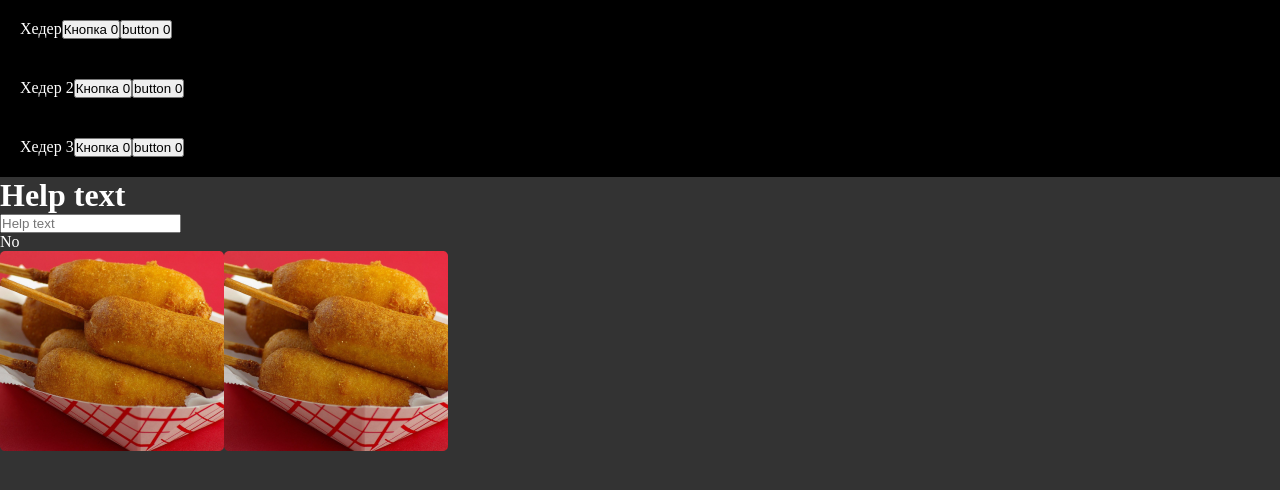
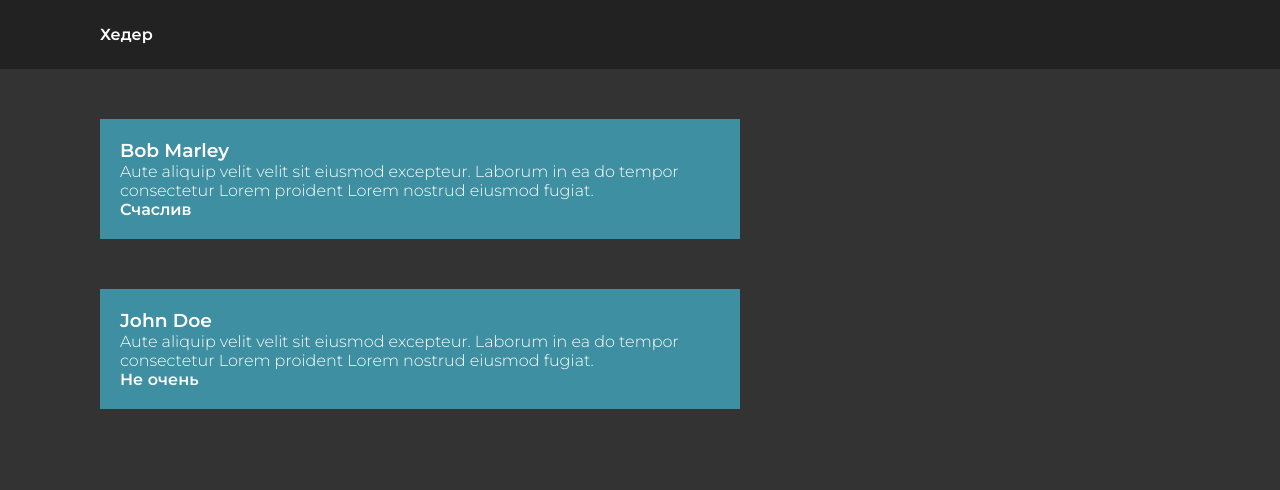
Before and after one commit to AstroKhan/react-itproger, a React (Create React App) app: page / in a window 1280 px wide. Shown: the top 490 px of the page. Built offline with nearby package versions, Linux system fonts and the light colour scheme.

Commit message:
lesson #7 work with lists

```diff
--- a/src/App.js
+++ b/src/App.js
@@ -1,47 +1,18 @@
 import React from "react";
 import Header from "./components/Header";
+import Users from "./components/Users";
 import './css/main.css';
-import Image from "./components/Image";
-import corndog from "./img/Corn-dog.png"
 
 
   class App extends React.Component {
-    constructor(props) {
-        super(props)
-        this.state = {
-            helpText: 'Help text',
-            userData: ""
-        }
-        this.inputClick = this.inputClick.bind(this)
-    }
-    componentDidUpdate(prev) {
-        if (this.state.helpText !== 'Help') {
-            console.log("Some");
-        }
-    }
 
     render() {
-    return ( <div className='name'>
+    return ( <div>
     <Header title='Хедер' />
-    <Header title='Хедер 2' />
-    <Header title='Хедер 3' />
-    <h1>{this.state.helpText}</h1>
-    <h2>{this.state.userData}</h2>
-    <input placeholder={this.state.helpText}
-    onClick={this.inputClick}
-    onMouseEnter={this.mouseOver}
-    onChange={(event) => this.setState({userData: event.target.value})}
-    />
-    <p>{this.state.helpText === 'Help text!' ? 'Yes' : 'No'}</p>
-    <Image image={corndog} />
-    <img src={corndog} alt='corn-dog' />
+    <main><Users /></main>
+    <aside></aside>
   </div>)
   }
-  inputClick() {
-    this.setState({ helpText: 'Changed'} )
-    console.log('Clicked');
-};
-  mouseOver() {console.log('Mouse over')};
   }
 
   export default App;
--- a/src/components/Button.jsx
+++ /dev/null
@@ -1,18 +0,0 @@
-import React, { useEffect, useState } from 'react'
-
-const Button = (props) => {
-    const [click, setClick] = useState(0);
-
-    useEffect(() => {
-        document.title = `Количество нажатий ${click}`
-    })
-  return (
-    <button onClick={() => setClick(click + 1)}>{props.text} {click}</button>
-  )
-}
-
-Button.defaultProps = {
-    text: "Кнопка",
-}
-
-export default Button
--- a/src/components/Header.jsx
+++ b/src/components/Header.jsx
@@ -1,13 +1,10 @@
 import React from 'react'
-import Button from './Button'
 
 class Header extends React.Component {
     render() {
       return (
       <header className='header'>
       {this.props.title}
-      <Button />
-      <Button text='button' />
       </header>
     )
     }
--- a/src/components/Image.jsx
+++ /dev/null
@@ -1,11 +0,0 @@
-import React, { Component } from 'react'
-
-export class Image extends Component {
-  render() {
-    return (
-      <img src={this.props.image} alt='corndog' />
-    )
-  }
-}
-
-export default Image
--- /dev/null
+++ b/src/components/Users.jsx
@@ -0,0 +1,40 @@
+import React, { Component } from 'react'
+
+export class Users extends Component {
+    users = [
+        {
+            id: 1,
+            firstname: 'Bob',
+            lastname: 'Marley',
+            bio: 'Aute aliquip velit velit sit eiusmod excepteur. Laborum in ea do tempor consectetur Lorem proident Lorem nostrud eiusmod fugiat.',
+            age: 40,
+            isHappy: true
+        },
+        {
+            id: 2,
+            firstname: 'John',
+            lastname: 'Doe',
+            bio: 'Aute aliquip velit velit sit eiusmod excepteur. Laborum in ea do tempor consectetur Lorem proident Lorem nostrud eiusmod fugiat.',
+            age: 22,
+            isHappy: false
+        },
+    ]
+  render() {
+    if (this.users.length > 0)
+    return (
+      <div>
+        {this.users.map((el) => (<div className='user' key={el.id}>
+            <h3>{el.firstname} {el.lastname}</h3>
+            <p>{el.bio}</p>
+            <b>{el.isHappy ? 'Счаслив' : 'Не очень'}</b>
+        </div>))}
+      </div>
+    )
+    else
+    return (<div className='user'>
+        <h3>Нет пользователей</h3>
+    </div>)
+  }
+}
+
+export default Users
--- a/src/css/main.css
+++ b/src/css/main.css
@@ -1,3 +1,5 @@
+@import url('https://fonts.googleapis.com/css2?family=Manrope:wght@500;600&family=Montserrat:wght@300;600&family=Nunito:wght@300&display=swap');
+
 * {
     margin: 0;
     padding: 0;
@@ -6,9 +8,31 @@
 body {
     background-color: #333;
     color: #fff;
+    font-family: 'Montserrat', sans-serif;
+    font-weight: 300;
 }
 
 .header {
-    background-color: #000;
+    background-color: #222;
+    padding: 25px 100px;
+    font-weight: 600;
+}
+
+main {
+    margin: 50px 100px;
+    width: 50%;
+    float: left;
+}
+
+aside {
+    width: 20%;
+    margin-top: 50px;
+    margin-left: 5%;
+    float: left;
+}
+
+main .user {
+    margin-bottom: 50px;
+    background-color: #3e8fa1;
     padding: 20px;
 }
```
